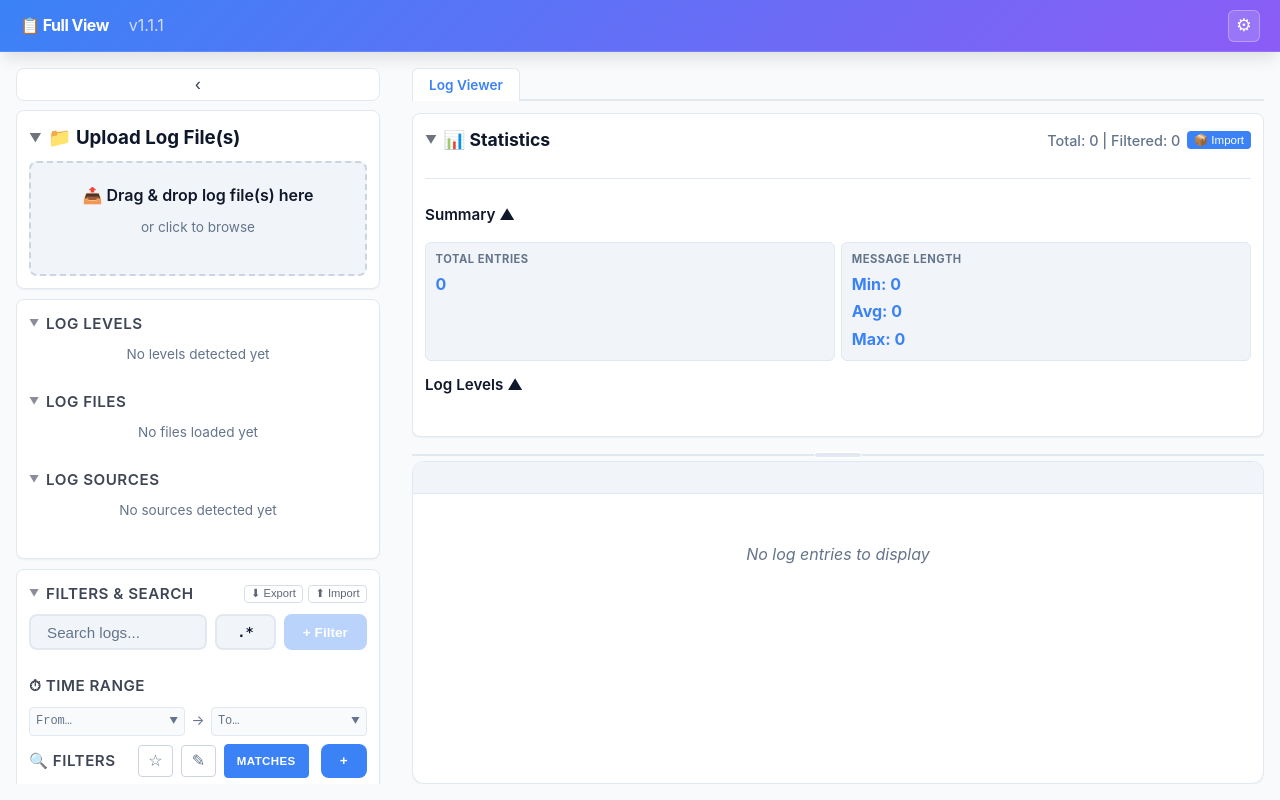
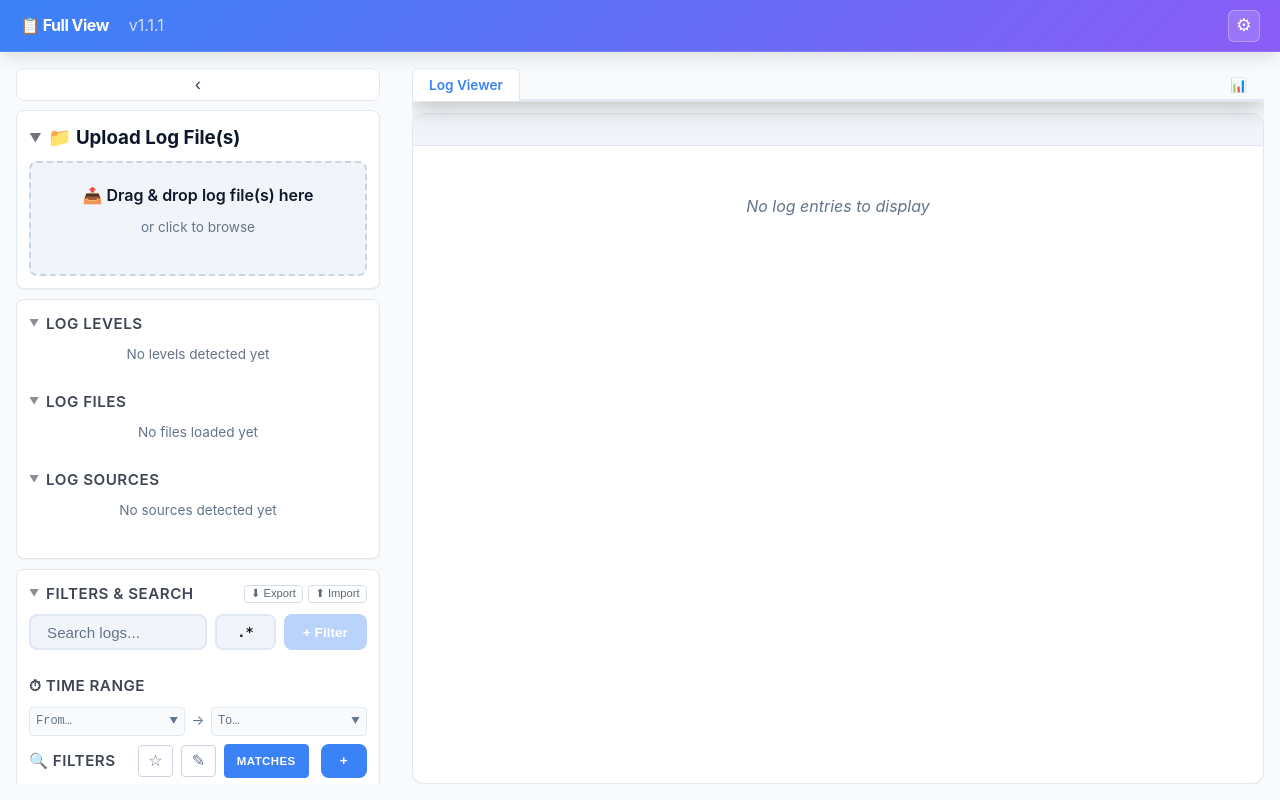
Before and after one commit to john-ciq/log-reader, a React (Vite) app: page / in a window 1280 px wide. Built offline with nearby package versions, Linux system fonts and the light colour scheme.

Commit message:
Statistics is now a shade

```diff
--- a/src/App.tsx
+++ b/src/App.tsx
@@ -77,29 +77,7 @@ function App() {
   const importConfigRef = useRef<HTMLInputElement>(null);
   const [featuresPanelOpen, setFeaturesPanelOpen] = useState(false);
 
-  // Split pane
-  const [splitPct, setSplitPct] = useState(() => storage.loadSplitPct() ?? 50);
-  const splitDragging = useRef(false);
-  const splitContainerRef = useRef<HTMLDivElement>(null);
-
-  const handleSplitMouseDown = useCallback((e: React.MouseEvent) => {
-    e.preventDefault();
-    splitDragging.current = true;
-    const onMove = (ev: MouseEvent) => {
-      if (!splitDragging.current || !splitContainerRef.current) return;
-      const rect = splitContainerRef.current.getBoundingClientRect();
-      const pct = Math.min(80, Math.max(10, ((ev.clientY - rect.top) / rect.height) * 100));
-      setSplitPct(pct);
-      storage.saveSplitPct(pct);
-    };
-    const onUp = () => {
-      splitDragging.current = false;
-      window.removeEventListener('mousemove', onMove);
-      window.removeEventListener('mouseup', onUp);
-    };
-    window.addEventListener('mousemove', onMove);
-    window.addEventListener('mouseup', onUp);
-  }, []);
+  const [statsOpen, setStatsOpen] = useState(false);
 
   const handleDetailResizerMouseDown = useCallback((e: React.MouseEvent) => {
     e.preventDefault();
@@ -976,11 +954,21 @@ function App() {
                 </span>
               </button>
             ))}
+            {activeTab === 'viewer' && (
+              <button
+                className={`tab-btn stats-toggle-btn${statsOpen ? ' active' : ''}`}
+                onClick={() => setStatsOpen(o => !o)}
+                title="Toggle statistics panel"
+              >
+                📊
+              </button>
+            )}
           </div>
 
           {activeTab === 'viewer' ? (
-            <div className="split-pane" ref={splitContainerRef}>
-              <div className="split-pane__top" style={{ height: `${splitPct}%` }}>
+            <div className="viewer-area">
+              {statsOpen && <div className="stats-backdrop" onClick={() => setStatsOpen(false)} />}
+              <div className={`stats-dropdown${statsOpen ? ' stats-dropdown--open' : ''}`}>
                 <StatisticsPanel
                   entries={filteredEntries}
                   totalEntries={entries.length}
@@ -990,10 +978,7 @@ function App() {
                   onImportBundle={handleImportBundle}
                 />
               </div>
-              <div className="split-pane__divider" onMouseDown={handleSplitMouseDown}>
-                <div className="split-pane__handle" />
-              </div>
-              <div className="split-pane__bottom">
+              <div className="viewer-content">
                 {features.timeRange && (
                   <LogDensityHistogram
                     entries={filteredEntries}
--- a/src/index.css
+++ b/src/index.css
@@ -2065,6 +2065,54 @@ html, body {
   padding-top: 0.75rem;
 }
 
+/* Statistics dropdown shade */
+.viewer-area {
+  flex: 1;
+  min-height: 0;
+  display: flex;
+  flex-direction: column;
+  position: relative;
+  overflow: hidden;
+}
+
+.viewer-content {
+  flex: 1;
+  min-height: 0;
+  display: flex;
+  flex-direction: column;
+  padding-top: 0.75rem;
+}
+
+.stats-dropdown {
+  position: absolute;
+  top: 0;
+  left: 0;
+  right: 0;
+  z-index: 50;
+  transform: translateY(-100%);
+  transition: transform 0.25s ease;
+  background: var(--bg-primary);
+  border-bottom: 1px solid var(--border);
+  box-shadow: 0 6px 24px rgba(0, 0, 0, 0.25);
+  max-height: 70%;
+  overflow-y: auto;
+  padding: 0.75rem;
+}
+
+.stats-dropdown--open {
+  transform: translateY(0);
+}
+
+.stats-backdrop {
+  position: absolute;
+  inset: 0;
+  z-index: 49;
+}
+
+.stats-toggle-btn {
+  margin-left: auto;
+}
+
 /* Split pane */
 .split-pane {
   flex: 1;
```
